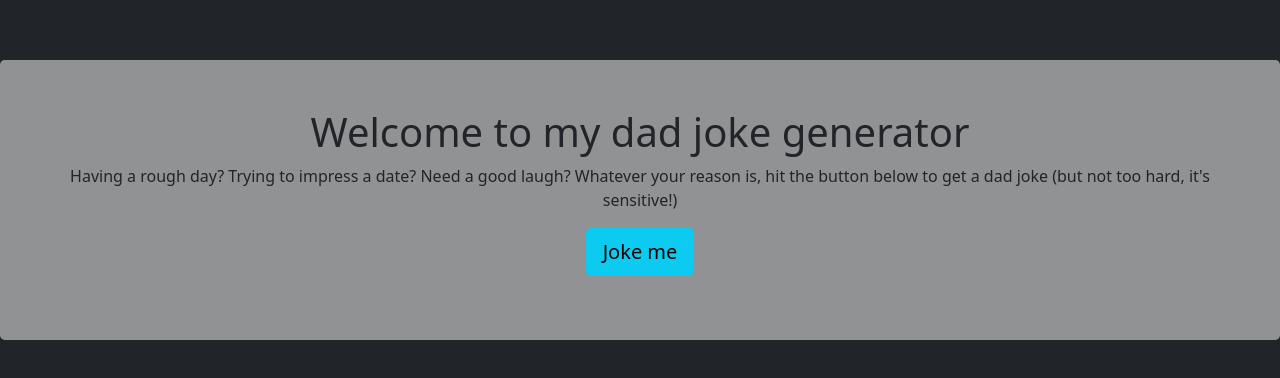
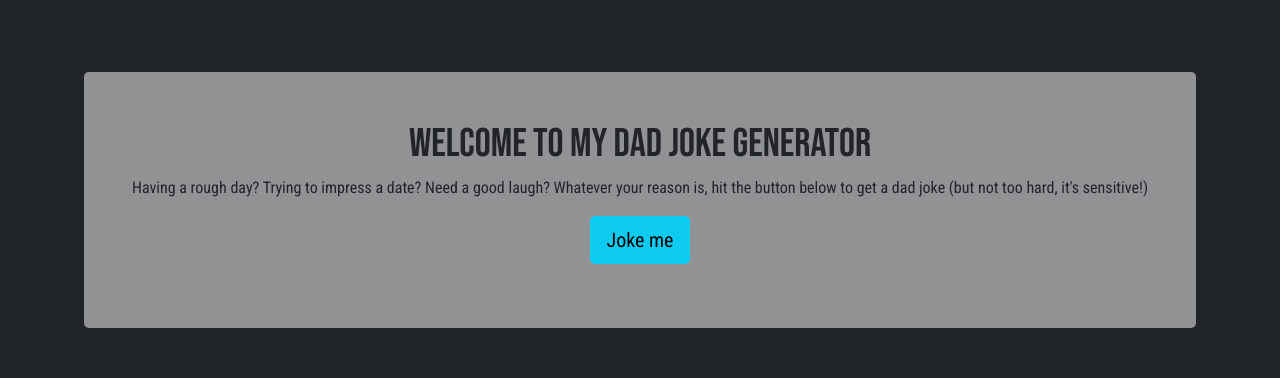
Before and after one commit to zimcrom/dad-joke-generator, a plain HTML site: page index.html in a window 1280 px wide. Shown: the part 200-578 px from the top of the page. Drawn offline with nearby package versions, Linux system fonts and the light colour scheme.

Commit message:
changed font

```diff
--- a/assets/css/style.css
+++ b/assets/css/style.css
@@ -0,0 +1,7 @@
+h1 {
+    font-family: 'Bebas Neue', cursive;
+}
+
+body {
+    font-family: 'Roboto Condensed', sans-serif;
+}
--- a/index.html
+++ b/index.html
@@ -27,6 +27,11 @@
       integrity="sha384-1BmE4kWBq78iYhFldvKuhfTAU6auU8tT94WrHftjDbrCEXSU1oBoqyl2QvZ6jIW3"
       crossorigin="anonymous"
     />
+    <!-- google fonts -->
+    <link rel="preconnect" href="https://fonts.googleapis.com">
+<link rel="preconnect" href="https://fonts.gstatic.com" crossorigin>
+<link href="https://fonts.googleapis.com/css2?family=Bebas+Neue&family=Roboto+Condensed:wght@400&display=swap" rel="stylesheet">
+    <link rel="stylesheet" href="./assets/css/style.css" />
     <title>Dad Jokes</title>
   </head>
   <body class="bg-dark">
@@ -54,18 +59,6 @@
       integrity="sha256-/xUj+3OJU5yExlq6GSYGSHk7tPXikynS7ogEvDej/m4="
       crossorigin="anonymous"
     ></script>
-    <!-- jquery ui -->
-    <!-- <script
-      src="https://code.jquery.com/ui/1.13.0/jquery-ui.min.js"
-      integrity="sha256-hlKLmzaRlE8SCJC1Kw8zoUbU8BxA+8kR3gseuKfMjxA="
-      crossorigin="anonymous"
-    ></script> -->
-    <!-- Latest compiled and minified JavaScript -->
-    <!-- <script
-      src="https://stackpath.bootstrapcdn.com/bootstrap/3.4.1/js/bootstrap.min.js"
-      integrity="sha384-aJ21OjlMXNL5UyIl/XNwTMqvzeRMZH2w8c5cRVpzpU8Y5bApTppSuUkhZXN0VxHd"
-      crossorigin="anonymous"
-    ></script> -->
     <script src="assets/js/jokes.js"></script>
     <script src="assets/js/script.js"></script>
   </body>
```
